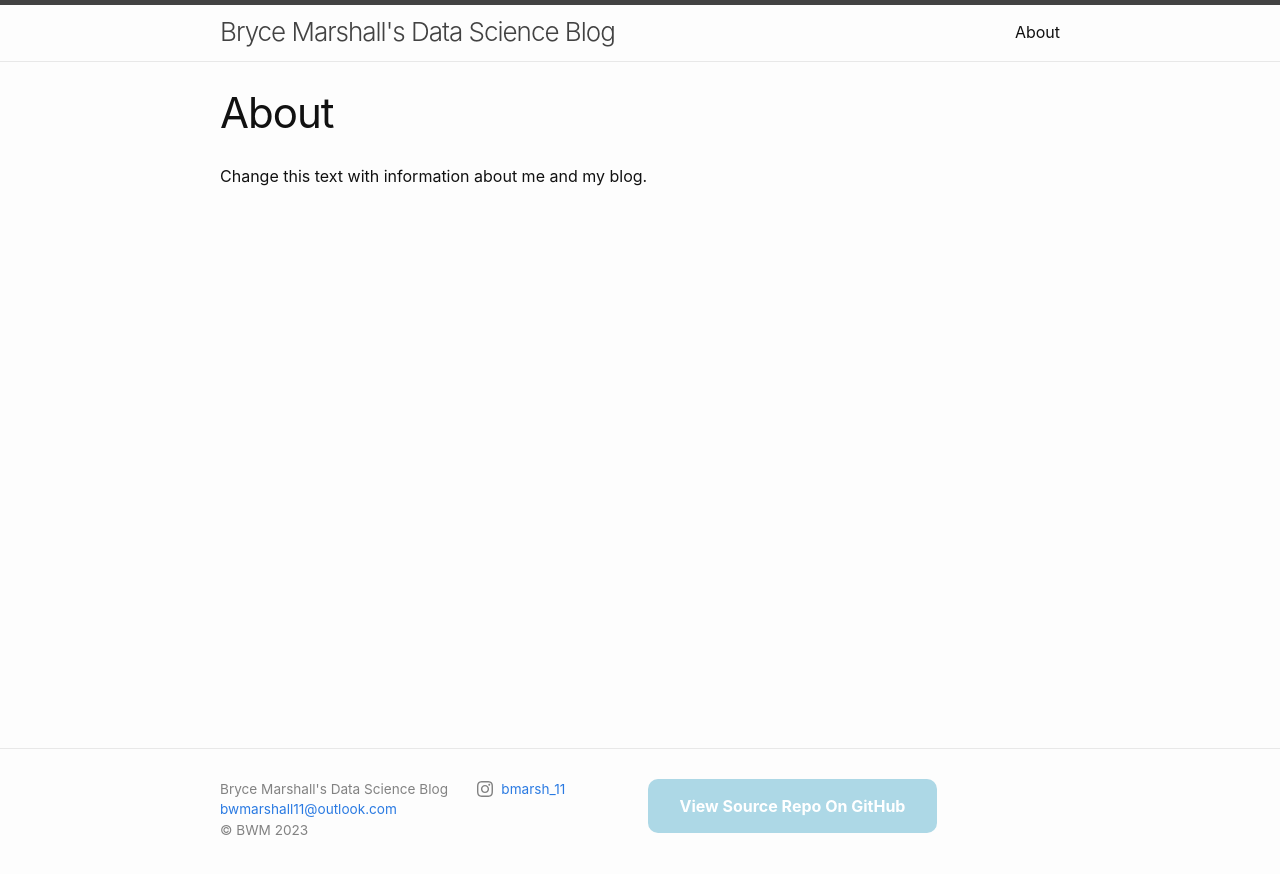
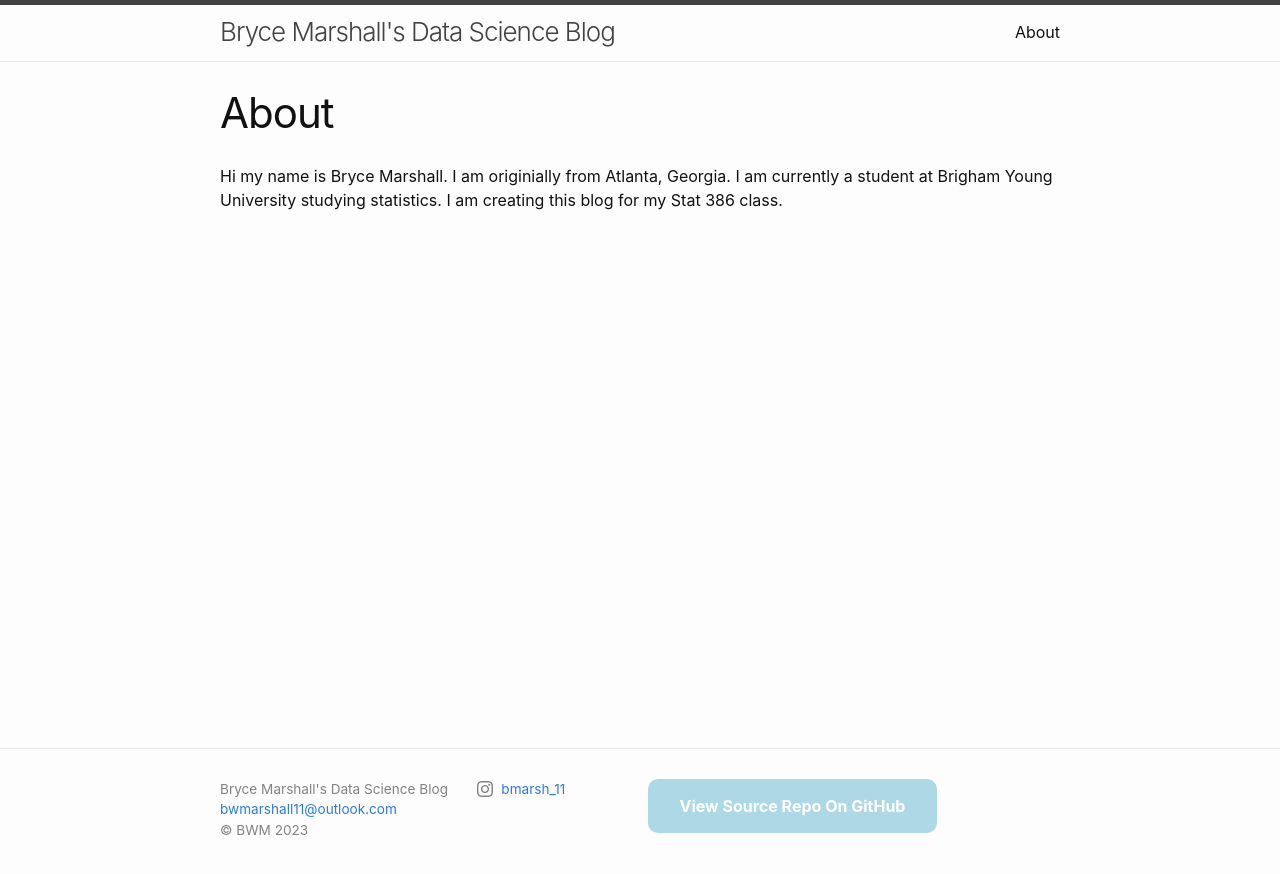
Before and after one commit to bryce11m/my-blog, a Jekyll site: the page built from about.markdown, in a window 1280 px wide. Shown: the top 874 px of the page. Built offline with Jekyll 4.4.1, drawn with Linux system fonts in a browser that asks for light colours.

Commit message:
Update about.markdown

```diff
--- a/about.markdown
+++ b/about.markdown
@@ -4,4 +4,4 @@ title: About
 permalink: /about/
 ---
 
-Change this text with information about me and my blog.
+Hi my name is Bryce Marshall. I am originially from Atlanta, Georgia. I am currently a student at Brigham Young University studying statistics. I am creating this blog for my Stat 386 class.
```
